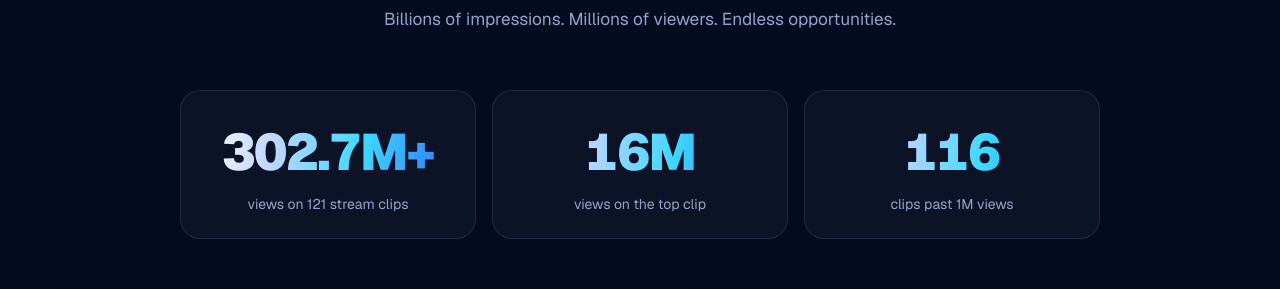
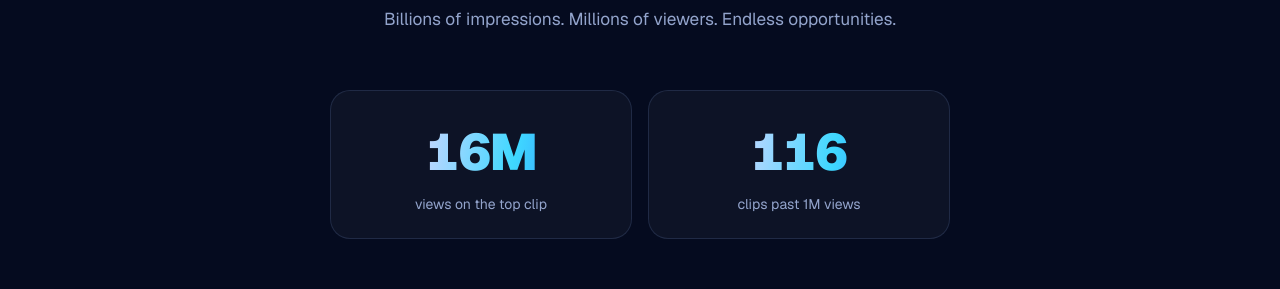
Before and after one commit to Jettismm/jettism-site, a plain HTML site: page index.html in a window 1280 px wide. Shown: the part 1280-1569 px from the top of the page. Drawn offline with nearby package versions, Linux system fonts and the light colour scheme; animation ran at ten frames a second.

Commit message:
Homepage: remove total-views stat card
Co-Authored-By: Claude Opus 5.5 <noreply@anthropic.com>
Claude-Session: https://claude.ai/code/session_019TRDTgZzLYqmLrYf244trq

```diff
--- a/index.html
+++ b/index.html
@@ -201,7 +201,7 @@ section{position:relative}
 /* ---------- proof gallery ---------- */
 .dark{background:var(--navy-900)}
 .proof{background:radial-gradient(900px 500px at 50% 0%,rgba(47,107,255,.22),transparent 70%),var(--navy-900);overflow:hidden}
-.proof-stats{display:grid;grid-template-columns:repeat(3,1fr);gap:16px;margin:56px auto 0;max-width:920px}
+.proof-stats{display:grid;grid-template-columns:repeat(2,1fr);gap:16px;margin:56px auto 0;max-width:620px}
 .pstat{text-align:center;padding:24px 16px;border-radius:var(--r-md);background:rgba(255,255,255,.03);box-shadow:0 0 0 1px var(--line-d) inset}
 .pstat .v{font-size:clamp(32px,4vw,52px);font-weight:900;letter-spacing:-.04em}
 .pstat .k{font-size:14px;color:var(--muted-d);margin-top:4px}
@@ -379,7 +379,6 @@ footer{background:var(--navy-950);padding:44px 0;border-top:1px solid var(--line
       <p class="sub rv" style="--d:.16s">Billions of impressions. Millions of viewers. Endless opportunities.</p>
     </div>
     <div class="proof-stats">
-      <div class="pstat rv"><div class="v grad mono" data-count="short" data-to="302687000" data-suffix="+">0</div><div class="k">views on 121 stream clips</div></div>
       <div class="pstat rv" style="--d:.08s"><div class="v grad mono" data-count="short" data-to="16000000">0</div><div class="k">views on the top clip</div></div>
       <div class="pstat rv" style="--d:.16s"><div class="v grad mono" data-count="int" data-to="116">0</div><div class="k">clips past 1M views</div></div>
     </div>
```
